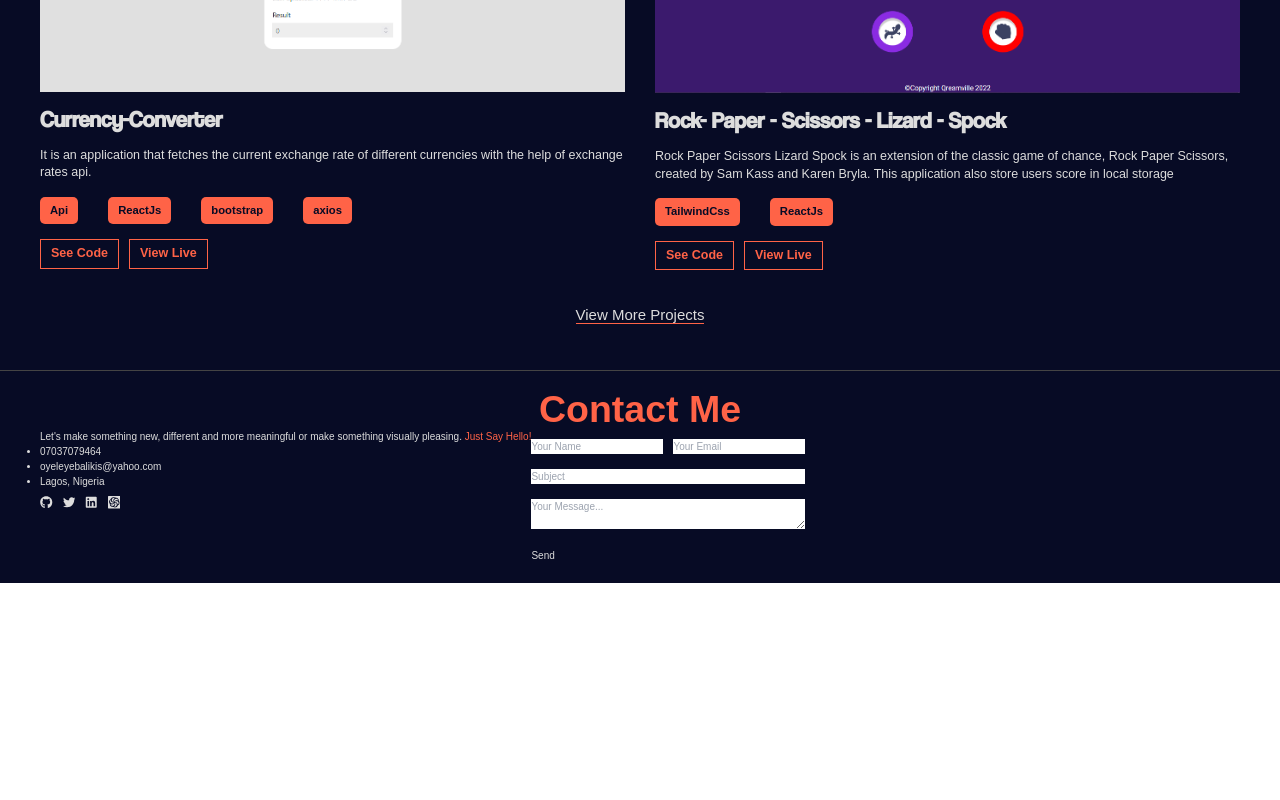
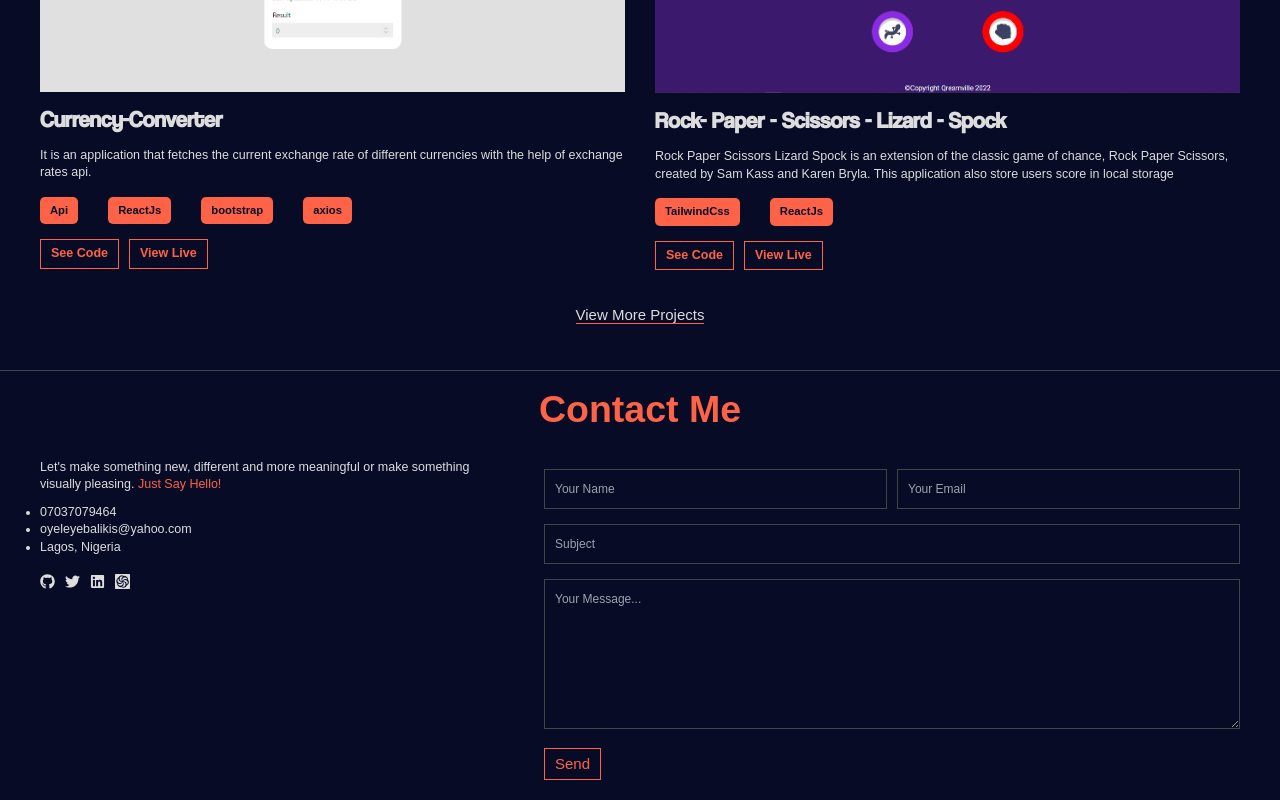
Before and after one commit to Qreamville/My-Portfolio, a React (Create React App) app: page / in a window 1280 px wide. Shown: the part 2467-3267 px from the top of the page. Before the commit the page ends 3050 px from the top, so only its background shows below. Built offline with nearby package versions, Linux system fonts and the light colour scheme.

Commit message:
Update contact.jsx

```diff
--- a/src/components/contact/Contact.jsx
+++ b/src/components/contact/Contact.jsx
@@ -46,7 +46,7 @@ const Contact = () => {
           href={link.href}
           target="_blank"
           rel="noopener noreferrer"
-          className="text-xl"
+          className="text-2xl"
         >
           {link.icon}
         </a>
@@ -60,21 +60,21 @@ const Contact = () => {
         <h2 className="text-6xl text-center text-tomato font-bold">
           Contact Me
         </h2>
-        <div className="contact flex">
-          <div className="contact-text">
-            <p>
+        <div className="contact flex flex-col md:flex-row gap-x-16 gap-y-10 mt-12">
+          <div className="contact-text w-full md:w-2/5 flex flex-col gap-4">
+            <p className="text-xl">
               Let's make something new, different and more meaningful or make
               something visually pleasing.
               <span className="text-tomato"> Just Say Hello!</span>
             </p>
-            <ul className="list-disc">
+            <ul className="list-disc text-xl">
               <li>07037079464</li>
               <li>oyeleyebalikis@yahoo.com</li>
               <li>Lagos, Nigeria</li>
             </ul>
             <ul className="flex gap-4">{navLinks}</ul>
           </div>
-          <div className="contact-form">
+          <div className="contact-form w-full md:w-3/5">
             <form className="pt-4" ref={form} onSubmit={sendEmail}>
               <ul className="flex flex-col gap-6">
                 <div className="flex gap-4">
@@ -103,7 +103,6 @@ const Contact = () => {
                     name="subject"
                     placeholder="Subject"
                     className="w-full"
-                    required
                   />
                 </li>
                 <li className="w-full">
@@ -115,7 +114,9 @@ const Contact = () => {
                   ></textarea>
                 </li>
                 <li>
-                  <button className="contact-btn">Send</button>
+                  <button className="contact-btn border border-tomato px-4 py-2 text-2xl text-tomato hover:bg-tomato hover:text-bg-blue">
+                    Send
+                  </button>
                 </li>
               </ul>
             </form>
--- a/src/components/contact/contact.css
+++ b/src/components/contact/contact.css
@@ -1,3 +1,21 @@
 #contact {
   border-top: 1px solid #444;
 }
+
+input[type="text"],
+input[type="email"] {
+  background-color: var(--bg-color);
+  border: 1px solid #444;
+  height: 40px;
+  font-size: 1.2rem;
+  padding: 1rem;
+}
+
+textarea {
+  background-color: var(--bg-color);
+  border: 1px solid #444;
+  min-height: 150px;
+  max-height: 150px;
+  font-size: 1.2rem;
+  padding: 1rem;
+}
```
